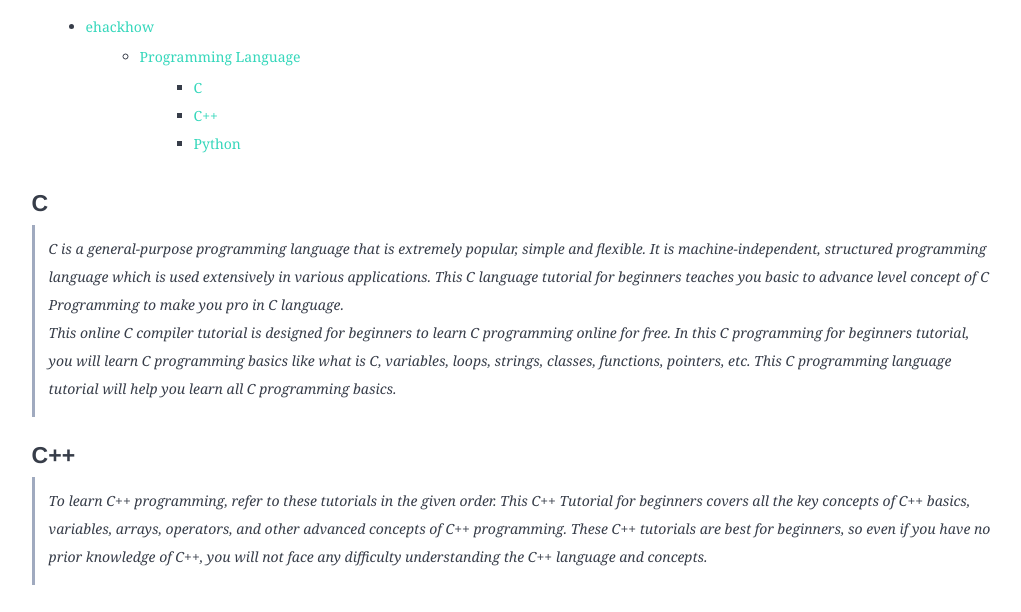
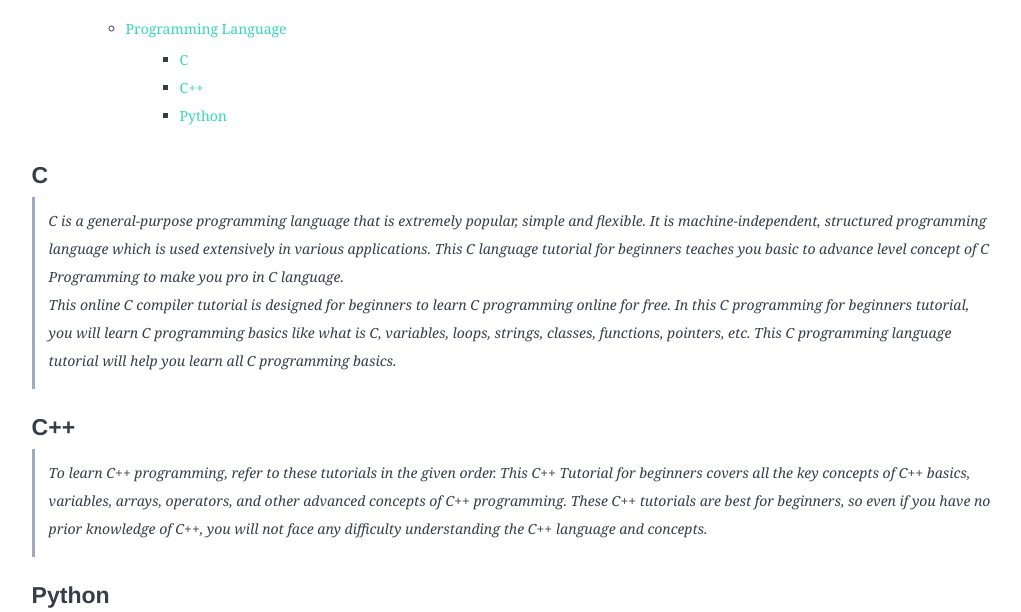
Before and after one commit to webDev-aman/eHackhow, a plain HTML site: page index.html in a window 1280 px wide. Shown: the part 138-750 px from the top of the page, without its empty margins (122-1143 px from the left). Drawn offline with nearby package versions, Linux system fonts and the light colour scheme.

Commit message:
Update index.html

```diff
--- a/index.html
+++ b/index.html
@@ -13,19 +13,17 @@
       <a id="Programming_Language_2"></a>Programming Language
     </h2>
     <ul>
-      <li class="has-line-data" data-line-start="4" data-line-end="10">
-        <a href="#ehackhow">ehackhow</a>
         <ul>
-          <li class="has-line-data" data-line-start="5" data-line-end="10">
+          <li class="has-line-data" data-line-start="4" data-line-end="10">
             <a href="#programming-language">Programming Language</a>
             <ul>
-              <li class="has-line-data" data-line-start="6" data-line-end="7">
+              <li class="has-line-data" data-line-start="5" data-line-end="7">
                 <a href="#c">C</a>
               </li>
-              <li class="has-line-data" data-line-start="7" data-line-end="8">
+              <li class="has-line-data" data-line-start="6" data-line-end="8">
                 <a href="#c-1">C++</a>
               </li>
-              <li class="has-line-data" data-line-start="8" data-line-end="10">
+              <li class="has-line-data" data-line-start="6" data-line-end="10">
                 <a href="#python">Python</a>
               </li>
             </ul>
```
